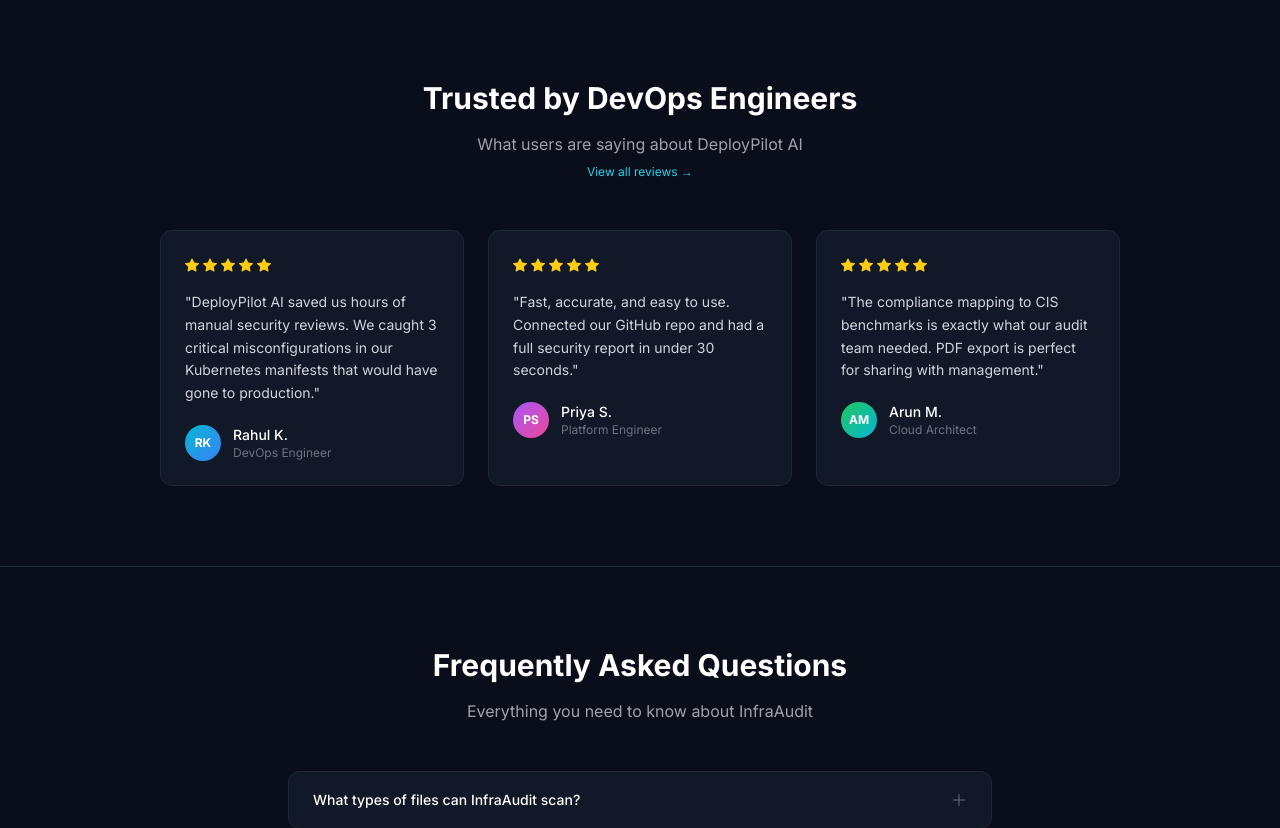
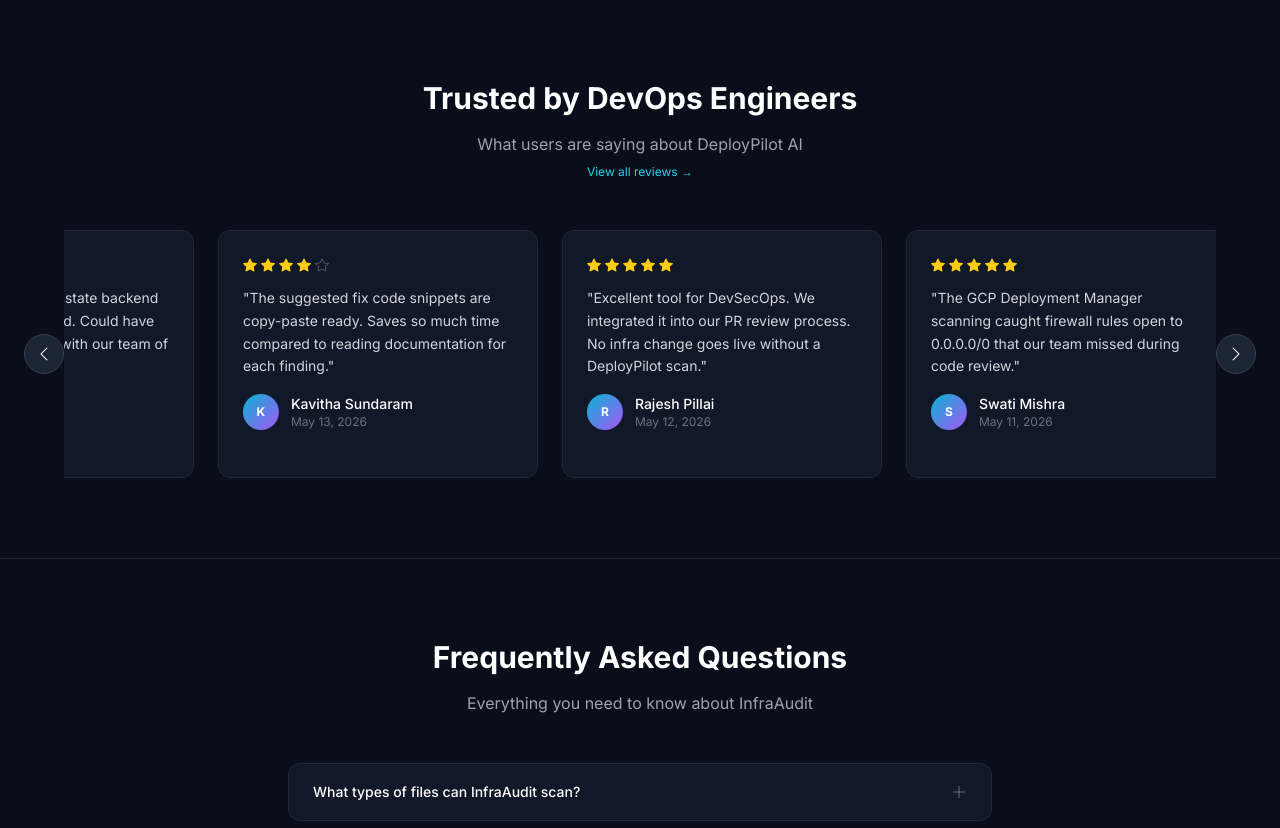
Before and after one commit to vijaykanth1729/DeployPilotAI, a Flask app: page / in a window 1280 px wide. Shown: the part 4974-5802 px from the top of the page. Run offline with Flask 3, Linux system fonts and the light colour scheme; data that the repository does not hold is empty; some libraries are stand-ins or nearby versions.

Commit message:
Enhanced user feedback system

```diff
--- a/deploypilot-ai/app.py
+++ b/deploypilot-ai/app.py
@@ -124,9 +124,15 @@ class Review(db.Model):
     user_id = db.Column(db.Integer, db.ForeignKey('users.id'), nullable=False)
     rating = db.Column(db.Integer, nullable=False)  # 1-5 stars
     text = db.Column(db.Text, nullable=False)
-    is_visible = db.Column(db.Boolean, default=True)  # Admin can hide reviews
+    display_name = db.Column(db.String(255), nullable=True)  # Override name for seed/display
+    is_visible = db.Column(db.Boolean, default=False)  # Requires admin approval to show
     created_at = db.Column(db.DateTime, default=lambda: datetime.now(timezone.utc))
     user = db.relationship('User', backref='reviews')
+
+    @property
+    def reviewer_name(self):
+        """Return display_name if set, otherwise user.name."""
+        return self.display_name or self.user.name
 
 
 class Project(db.Model):
@@ -1912,6 +1918,23 @@ def _validate_arm(content):
         return False, 'Invalid ARM template: missing required "resources" array.'
     if not isinstance(parsed['resources'], list):
         return False, 'Invalid ARM template: "resources" must be an array.'
+
+    # Validate parameter definitions have valid keys
+    valid_param_keys = {'type', 'defaultValue', 'allowedValues', 'metadata',
+                        'minValue', 'maxValue', 'minLength', 'maxLength', 'description'}
+    if 'parameters' in parsed and isinstance(parsed['parameters'], dict):
+        for param_name, param_def in parsed['parameters'].items():
+            if isinstance(param_def, dict):
+                for key in param_def:
+                    if key not in valid_param_keys:
+                        return False, f'ARM template: parameter "{param_name}" has unrecognized key "{key}". Valid keys: type, defaultValue, allowedValues, metadata, minValue, maxValue, minLength, maxLength.'
+                # Check metadata sub-keys
+                if 'metadata' in param_def and isinstance(param_def['metadata'], dict):
+                    valid_meta_keys = {'description', 'displayName'}
+                    for mk in param_def['metadata']:
+                        if mk not in valid_meta_keys:
+                            return False, f'ARM template: parameter "{param_name}" metadata has unrecognized key "{mk}". Valid: description, displayName.'
+
     for i, res in enumerate(parsed['resources']):
         if not isinstance(res, dict):
             return False, f'ARM template: resource[{i}] must be a JSON object.'
@@ -2898,8 +2921,8 @@ def clone_and_scan_repo(repo_url, token=None):
 
 @app.route('/')
 def index():
-    # Get real reviews for landing page (latest 3 visible reviews with 4+ stars)
-    real_reviews = Review.query.filter(Review.is_visible == True, Review.rating >= 4).order_by(Review.created_at.desc()).limit(3).all()
+    # Get real reviews for landing page (all visible reviews with 4+ stars)
+    real_reviews = Review.query.filter(Review.is_visible == True, Review.rating >= 4).order_by(Review.created_at.desc()).all()
     return render_template('index.html', real_reviews=real_reviews)
 
 
@@ -3891,9 +3914,9 @@ def submit_review():
         existing.created_at = datetime.now(timezone.utc)
         flash('Your review has been updated!', 'success')
     else:
-        review = Review(user_id=current_user.id, rating=rating, text=text)
+        review = Review(user_id=current_user.id, rating=rating, text=text, is_visible=False)
         db.session.add(review)
-        flash('Thanks for your review! It\'s now visible to everyone.', 'success')
+        flash('Thanks for your review! It will appear on the site after admin approval.', 'success')
 
     db.session.commit()
     return redirect(url_for('reviews_page'))
@@ -3906,10 +3929,52 @@ def delete_review(review_id):
     if current_user.email != ADMIN_EMAIL:
         abort(403)
     review = Review.query.get_or_404(review_id)
+    db.session.delete(review)
+    db.session.commit()
+    flash('Review deleted.', 'success')
+    return redirect(url_for('admin_reviews'))
+
+
+@app.route('/reviews/<int:review_id>/publish', methods=['POST'])
+@login_required
+def publish_review(review_id):
+    """Admin: publish/approve a review to show on home page."""
+    if current_user.email != ADMIN_EMAIL:
+        abort(403)
+    review = Review.query.get_or_404(review_id)
+    review.is_visible = True
+    db.session.commit()
+    flash('Review published to home page.', 'success')
+    return redirect(url_for('admin_reviews'))
+
+
+@app.route('/reviews/<int:review_id>/unpublish', methods=['POST'])
+@login_required
+def unpublish_review(review_id):
+    """Admin: unpublish a review (hide from home page)."""
+    if current_user.email != ADMIN_EMAIL:
+        abort(403)
+    review = Review.query.get_or_404(review_id)
     review.is_visible = False
     db.session.commit()
-    flash('Review hidden.', 'success')
-    return redirect(url_for('reviews_page'))
+    flash('Review unpublished.', 'success')
+    return redirect(url_for('admin_reviews'))
+
+
+@app.route('/admin/reviews')
+@login_required
+def admin_reviews():
+    """Admin: manage all reviews."""
+    if current_user.email != ADMIN_EMAIL:
+        abort(403)
+    all_reviews = Review.query.order_by(Review.created_at.desc()).all()
+    published = [r for r in all_reviews if r.is_visible]
+    pending = [r for r in all_reviews if not r.is_visible]
+    return render_template('admin.html',
+                           show_reviews=True,
+                           all_reviews=all_reviews,
+                           published_reviews=published,
+                           pending_reviews=pending)
 
 
 @app.route('/blog')
@@ -4307,6 +4372,11 @@ def admin_dashboard():
 
     subscribers = Subscriber.query.order_by(Subscriber.created_at.desc()).all()
 
+    # Reviews for admin management
+    all_reviews = Review.query.order_by(Review.created_at.desc()).all()
+    pending_reviews = [r for r in all_reviews if not r.is_visible]
+    published_reviews = [r for r in all_reviews if r.is_visible]
+
     return render_template('admin.html',
                            users=users,
                            total_users=total_users,
@@ -4318,7 +4388,10 @@ def admin_dashboard():
                            total_payments=total_payments,
                            total_revenue=total_revenue,
                            total_subscribers=total_subscribers,
-                           subscribers=subscribers)
+                           subscribers=subscribers,
+                           all_reviews=all_reviews,
+                           pending_reviews=pending_reviews,
+                           published_reviews=published_reviews)
 
 
 @app.route('/admin/subscribers/export')
@@ -4350,6 +4423,49 @@ def admin_user_detail(user_id):
 with app.app_context():
     db.create_all()
 
+    # Seed 20 default reviews (only if no reviews exist yet)
+    if Review.query.count() == 0:
+        seed_reviews = [
+            {'name': 'Rahul Krishnan', 'rating': 5, 'text': 'DeployPilot AI caught 3 critical misconfigurations in our Kubernetes manifests that would have gone to production. Saved us hours of manual review.'},
+            {'name': 'Priya Sharma', 'rating': 5, 'text': 'Connected our GitHub repo and had a full security report in under 30 seconds. The suggested fixes are incredibly helpful.'},
+            {'name': 'Arun Mehta', 'rating': 5, 'text': 'The compliance mapping to CIS benchmarks is exactly what our audit team needed. PDF export is perfect for sharing with management.'},
+            {'name': 'Sneha Reddy', 'rating': 5, 'text': 'We replaced our manual Terraform review process with DeployPilot AI. Found IAM wildcard policies and unencrypted S3 buckets instantly.'},
+            {'name': 'Vikram Patel', 'rating': 5, 'text': 'Best infra security tool for small DevOps teams. No CLI setup, just paste your code and get results. The fix suggestions are production-ready.'},
+            {'name': 'Ananya Gupta', 'rating': 5, 'text': 'Our CI/CD pipelines had hardcoded secrets we missed for months. DeployPilot AI flagged them immediately with proper fix recommendations.'},
+            {'name': 'Karthik Nair', 'rating': 5, 'text': 'Scanned our entire EKS infrastructure in seconds. The risk scoring helps us prioritize what to fix first. Highly recommended.'},
+            {'name': 'Deepak Joshi', 'rating': 4, 'text': 'Great tool for catching Docker security issues. Found containers running as root and missing health checks across all our Dockerfiles.'},
+            {'name': 'Meera Iyer', 'rating': 5, 'text': 'The CloudFormation scanning is excellent. Caught missing DeletionPolicy on our RDS instances before we deployed to production.'},
+            {'name': 'Rohan Desai', 'rating': 5, 'text': 'Simple, fast, and accurate. We use it as a pre-commit check for all infrastructure changes. The 7-day trial convinced our team to go Pro.'},
+            {'name': 'Lakshmi Venkat', 'rating': 4, 'text': 'ARM template validation saved us from deploying a storage account without HTTPS enforcement. The Azure checks are comprehensive.'},
+            {'name': 'Sanjay Kumar', 'rating': 5, 'text': 'We were using Checkov but switched to DeployPilot AI for the web interface and PDF reports. Much easier for non-CLI users on our team.'},
+            {'name': 'Divya Rajan', 'rating': 5, 'text': 'Found privilege escalation issues in our pod security contexts that we completely overlooked. The CIS benchmark mapping gives us confidence.'},
+            {'name': 'Amit Saxena', 'rating': 5, 'text': 'The GitHub integration is seamless. Connected our monorepo and it scanned 200+ infra files in under 10 seconds. Impressive performance.'},
+            {'name': 'Pooja Thakur', 'rating': 4, 'text': 'Good coverage of Kubernetes security checks. The readiness/liveness probe reminders alone prevented two outages for us.'},
+            {'name': 'Nikhil Rao', 'rating': 5, 'text': 'Our startup needed affordable infra security tooling. DeployPilot AI at ₹999/mo is a fraction of what enterprise tools charge.'},
+            {'name': 'Swati Mishra', 'rating': 5, 'text': 'The GCP Deployment Manager scanning caught firewall rules open to 0.0.0.0/0 that our team missed during code review.'},
+            {'name': 'Rajesh Pillai', 'rating': 5, 'text': 'Excellent tool for DevSecOps. We integrated it into our PR review process. No infra change goes live without a DeployPilot scan.'},
+            {'name': 'Kavitha Sundaram', 'rating': 4, 'text': 'The suggested fix code snippets are copy-paste ready. Saves so much time compared to reading documentation for each finding.'},
+            {'name': 'Manish Agarwal', 'rating': 5, 'text': 'Detected our Terraform state backend had no locking configured. Could have caused state corruption with our team of 5 engineers.'},
+        ]
+        # Create a system user for seed reviews
+        seed_user = User.query.filter_by(email='system@deploypilotai.internal').first()
+        if not seed_user:
+            seed_user = User(email='system@deploypilotai.internal', name='System', password_hash='nologin')
+            db.session.add(seed_user)
+            db.session.flush()
+
+        for i, rev_data in enumerate(seed_reviews):
+            review = Review(
+                user_id=seed_user.id,
+                rating=rev_data['rating'],
+                text=rev_data['text'],
+                display_name=rev_data['name'],
+                is_visible=True,
+                created_at=datetime.now(timezone.utc) - timedelta(days=30 - i)
+            )
+            db.session.add(review)
+        db.session.commit()
+
 
 if __name__ == '__main__':
     app.run(debug=True, host='0.0.0.0', port=5000)
--- a/deploypilot-ai/templates/index.html
+++ b/deploypilot-ai/templates/index.html
@@ -1,6 +1,18 @@
 {% extends "base.html" %}
 {% block title %}AI-Powered Infrastructure Security Scanner{% endblock %}
 {% block content %}
+<style>
+.review-scroll-track {
+    animation: scrollReviews 20s linear infinite;
+}
+.review-scroll-track:hover {
+    animation-play-state: paused;
+}
+@keyframes scrollReviews {
+    0% { transform: translateX(0); }
+    100% { transform: translateX(-50%); }
+}
+</style>
 <!-- Hero Section -->
 <section class="relative overflow-hidden">
     <div class="absolute inset-0 bg-gradient-to-b from-cyan-500/5 to-transparent"></div>
@@ -452,63 +464,41 @@ spec:
 </section>
 
 <!-- Testimonials -->
-<section class="py-20 border-t border-gray-800">
-    <div class="max-w-5xl mx-auto px-4 sm:px-6 lg:px-8">
+<section class="py-20 border-t border-gray-800 overflow-hidden">
+    <div class="max-w-7xl mx-auto px-4 sm:px-6 lg:px-8">
         <div class="text-center mb-12">
             <h2 class="text-3xl font-bold text-white mb-4">Trusted by DevOps Engineers</h2>
             <p class="text-gray-400">What users are saying about DeployPilot AI</p>
             <a href="{{ url_for('reviews_page') }}" class="text-xs text-cyan-400 hover:text-cyan-300 mt-2 inline-block">View all reviews →</a>
         </div>
-        <div class="grid md:grid-cols-3 gap-6">
-            {% if real_reviews %}
+        <!-- Scrolling review carousel -->
+        <div class="relative">
+            <button id="reviewScrollLeft" class="absolute left-0 top-1/2 -translate-y-1/2 z-10 w-10 h-10 bg-gray-800/90 border border-gray-700 rounded-full flex items-center justify-center text-white hover:bg-cyan-500/20 hover:border-cyan-500/50 transition -ml-2">
+                <i class="bi bi-chevron-left"></i>
+            </button>
+            <button id="reviewScrollRight" class="absolute right-0 top-1/2 -translate-y-1/2 z-10 w-10 h-10 bg-gray-800/90 border border-gray-700 rounded-full flex items-center justify-center text-white hover:bg-cyan-500/20 hover:border-cyan-500/50 transition -mr-2">
+                <i class="bi bi-chevron-right"></i>
+            </button>
+            <div class="review-scroll-container overflow-hidden mx-8">
+                <div class="review-scroll-track flex gap-6" id="reviewTrack">
                     {% for review in real_reviews %}
-                <div class="bg-gray-900 border border-gray-800 rounded-xl p-6 card-hover">
-                    <div class="flex items-center gap-1 text-yellow-400 text-sm mb-4">
+                    <div class="review-card flex-shrink-0 w-80 bg-gray-900 border border-gray-800 rounded-xl p-6">
+                        <div class="flex items-center gap-1 text-yellow-400 text-sm mb-3">
                             {% for i in range(review.rating) %}<i class="bi bi-star-fill"></i>{% endfor %}
                             {% for i in range(5 - review.rating) %}<i class="bi bi-star text-gray-600"></i>{% endfor %}
                         </div>
-                    <p class="text-gray-300 text-sm leading-relaxed mb-5">"{{ review.text }}"</p>
+                        <p class="text-gray-300 text-sm leading-relaxed mb-4">"{{ review.text }}"</p>
                         <div class="flex items-center gap-3">
-                        <div class="w-9 h-9 bg-gradient-to-br from-cyan-500 to-purple-500 rounded-full flex items-center justify-center text-white text-xs font-bold">{{ review.user.name[0]|upper }}</div>
+                            <div class="w-9 h-9 bg-gradient-to-br from-cyan-500 to-purple-500 rounded-full flex items-center justify-center text-white text-xs font-bold">{{ review.reviewer_name[0]|upper }}</div>
                             <div>
-                            <div class="text-white text-sm font-medium">{{ review.user.name }}</div>
+                                <div class="text-white text-sm font-medium">{{ review.reviewer_name }}</div>
                                 <div class="text-gray-500 text-xs">{{ (review.created_at|ist).strftime('%b %d, %Y') }}</div>
                             </div>
                         </div>
                     </div>
                     {% endfor %}
-            {% else %}
-                <div class="bg-gray-900 border border-gray-800 rounded-xl p-6 card-hover">
-                    <div class="flex items-center gap-1 text-yellow-400 text-sm mb-4">
-                        <i class="bi bi-star-fill"></i><i class="bi bi-star-fill"></i><i class="bi bi-star-fill"></i><i class="bi bi-star-fill"></i><i class="bi bi-star-fill"></i>
-                    </div>
-                    <p class="text-gray-300 text-sm leading-relaxed mb-5">"DeployPilot AI saved us hours of manual security reviews. We caught 3 critical misconfigurations in our Kubernetes manifests that would have gone to production."</p>
-                    <div class="flex items-center gap-3">
-                        <div class="w-9 h-9 bg-gradient-to-br from-cyan-500 to-blue-500 rounded-full flex items-center justify-center text-white text-xs font-bold">RK</div>
-                        <div><div class="text-white text-sm font-medium">Rahul K.</div><div class="text-gray-500 text-xs">DevOps Engineer</div></div>
                 </div>
             </div>
-                <div class="bg-gray-900 border border-gray-800 rounded-xl p-6 card-hover">
-                    <div class="flex items-center gap-1 text-yellow-400 text-sm mb-4">
-                        <i class="bi bi-star-fill"></i><i class="bi bi-star-fill"></i><i class="bi bi-star-fill"></i><i class="bi bi-star-fill"></i><i class="bi bi-star-fill"></i>
-                    </div>
-                    <p class="text-gray-300 text-sm leading-relaxed mb-5">"Fast, accurate, and easy to use. Connected our GitHub repo and had a full security report in under 30 seconds."</p>
-                    <div class="flex items-center gap-3">
-                        <div class="w-9 h-9 bg-gradient-to-br from-purple-500 to-pink-500 rounded-full flex items-center justify-center text-white text-xs font-bold">PS</div>
-                        <div><div class="text-white text-sm font-medium">Priya S.</div><div class="text-gray-500 text-xs">Platform Engineer</div></div>
-                    </div>
-                </div>
-                <div class="bg-gray-900 border border-gray-800 rounded-xl p-6 card-hover">
-                    <div class="flex items-center gap-1 text-yellow-400 text-sm mb-4">
-                        <i class="bi bi-star-fill"></i><i class="bi bi-star-fill"></i><i class="bi bi-star-fill"></i><i class="bi bi-star-fill"></i><i class="bi bi-star-fill"></i>
-                    </div>
-                    <p class="text-gray-300 text-sm leading-relaxed mb-5">"The compliance mapping to CIS benchmarks is exactly what our audit team needed. PDF export is perfect for sharing with management."</p>
-                    <div class="flex items-center gap-3">
-                        <div class="w-9 h-9 bg-gradient-to-br from-green-500 to-cyan-500 rounded-full flex items-center justify-center text-white text-xs font-bold">AM</div>
-                        <div><div class="text-white text-sm font-medium">Arun M.</div><div class="text-gray-500 text-xs">Cloud Architect</div></div>
-                    </div>
-                </div>
-            {% endif %}
         </div>
     </div>
 </section>
@@ -810,5 +800,30 @@ document.getElementById('newsletterForm').addEventListener('submit', function(e)
         btn.textContent = 'Subscribe';
     });
 });
+
+// Duplicate review cards for infinite scroll effect
+var track = document.getElementById('reviewTrack');
+if (track && track.children.length > 0) {
+    var cards = track.innerHTML;
+    track.innerHTML = cards + cards;
+}
+
+// Review scroll buttons
+document.getElementById('reviewScrollLeft').addEventListener('click', function() {
+    var t = document.getElementById('reviewTrack');
+    t.style.animation = 'none';
+    var current = t.style.transform ? parseFloat(t.style.transform.replace('translateX(','').replace('px)','')) : 0;
+    t.style.transform = 'translateX(' + (current + 320) + 'px)';
+    t.style.transition = 'transform 0.4s ease';
+    setTimeout(function(){ t.style.transition = ''; }, 400);
+});
+document.getElementById('reviewScrollRight').addEventListener('click', function() {
+    var t = document.getElementById('reviewTrack');
+    t.style.animation = 'none';
+    var current = t.style.transform ? parseFloat(t.style.transform.replace('translateX(','').replace('px)','')) : 0;
+    t.style.transform = 'translateX(' + (current - 320) + 'px)';
+    t.style.transition = 'transform 0.4s ease';
+    setTimeout(function(){ t.style.transition = ''; }, 400);
+});
 </script>
 {% endblock %}
--- a/deploypilot-ai/templates/reviews.html
+++ b/deploypilot-ai/templates/reviews.html
@@ -101,10 +101,10 @@
             <div class="flex items-start justify-between mb-3">
                 <div class="flex items-center gap-3">
                     <div class="w-10 h-10 bg-gradient-to-br from-cyan-500 to-purple-500 rounded-full flex items-center justify-center text-white text-sm font-bold flex-shrink-0">
-                        {{ review.user.name[0]|upper }}
+                        {{ review.reviewer_name[0]|upper }}
                     </div>
                     <div>
-                        <div class="text-white font-medium text-sm">{{ review.user.name }}</div>
+                        <div class="text-white font-medium text-sm">{{ review.reviewer_name }}</div>
                         <div class="text-xs text-gray-500">{{ (review.created_at|ist).strftime('%b %d, %Y') }}</div>
                     </div>
                 </div>
```
Also changed, not shown: deploypilot-ai/templates/admin.html (+74 -0 lines). Lines whose indentation alone changed are shown as unchanged.
